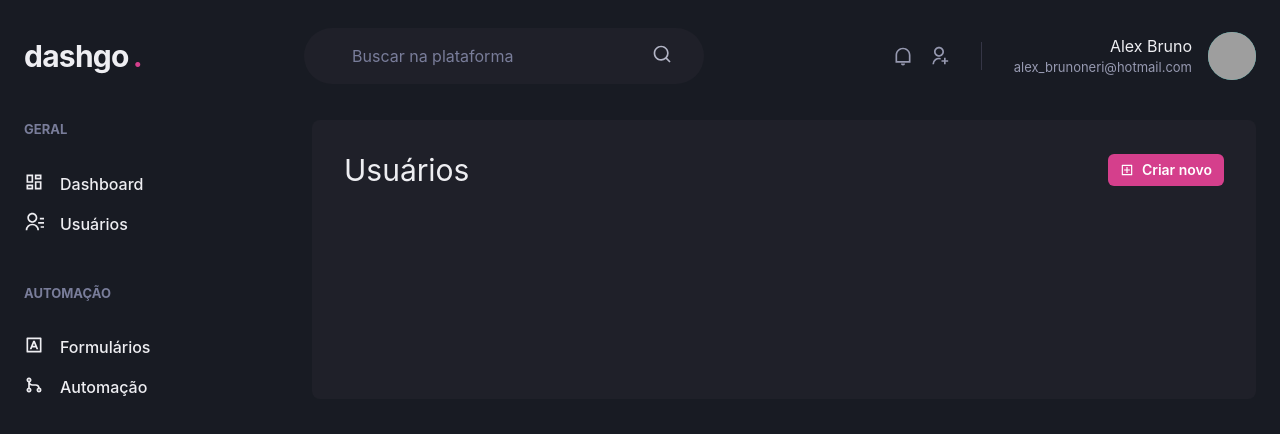
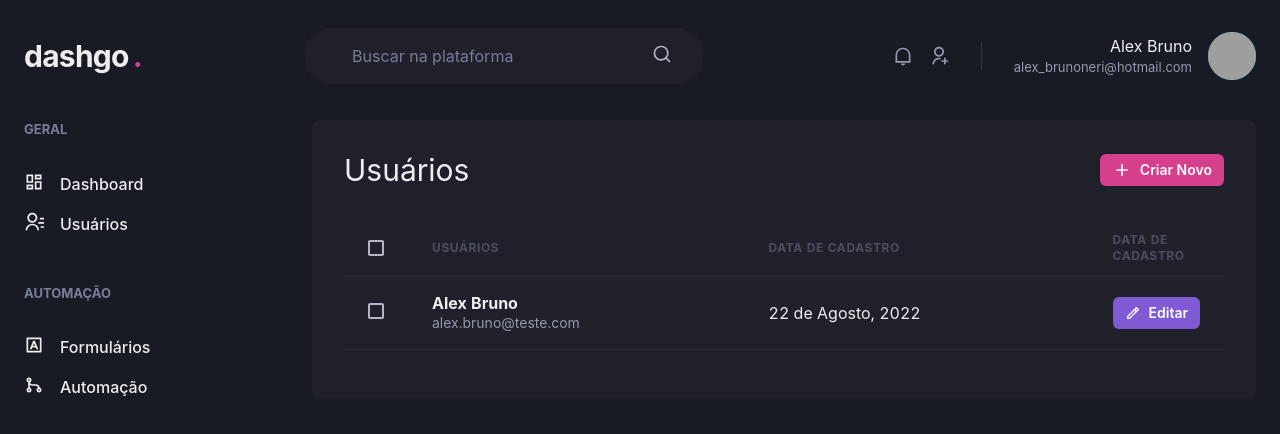
Before and after one commit to alexbruno10/dashgo, a Next.js app: page /users in a window 1280 px wide. Shown: the top 434 px of the page. Built offline with nearby package versions, Linux system fonts and the light colour scheme; grey boxes are pictures that could not be loaded.

Commit message:
Setting new configuration

```diff
--- a/src/pages/users/index.tsx
+++ b/src/pages/users/index.tsx
@@ -1,36 +1,105 @@
-import { Box, Button, Flex, Heading, Icon } from "@chakra-ui/react";
-import { RiAddBoxLine } from "react-icons/ri";
+import { useState } from 'react';
+import NextLink from 'next/link';
 
-import { Header } from '../../components/Header'
+import {
+  Box,
+  Button,
+  Checkbox,
+  Flex,
+  Heading,
+  Icon,
+  Table,
+  Tbody,
+  Td,
+  Th,
+  Thead,
+  Tr,
+  Text,
+  useBreakpointValue,
+  Spinner,
+  Link
+} from "@chakra-ui/react";
+
+import { RiAddLine, RiPencilLine } from "react-icons/ri";
+
+import { Header } from '../../components/Header';
 import { Sidebar } from "../../components/Sidebar";
 
+
 export default function UserList() {
+  const [page, setPage] = useState(1);
+  const isWideVersion = useBreakpointValue({
+    base: false,
+    lg: true,
+  });
+
   return (
-
     <Box>
       <Header />
 
-            <Flex w="100%" my="6" maxWidth={1400} mx="auto" px="6">
+      <Flex w="100%" my="6" maxWidth={1480} mx="auto" px="6">
         <Sidebar />
 
         <Box flex="1" borderRadius={8} bg="gray.800" p="8">
           <Flex mb="8" justify="space-between" align="center">
-                        <Heading size="lg" fontWeight="normal">Usuários</Heading>
+
+            <Heading size="lg" fontWeight="normal">
+              Usuários
+            </Heading>
 
               <Button
                 as="a"
                 size="sm"
                 fontSize="sm"
                 colorScheme="pink"
-                        leftIcon={<Icon as={RiAddBoxLine} />}
+                leftIcon={<Icon as={RiAddLine} fontSize="20" />}
               >
-                            Criar novo
+                Criar Novo
               </Button>
+
+          </Flex>
+
+          <Table colorScheme="whiteAlpha">
+            <Thead>
+                <Tr>
+                    <Th px="6" color="gray.300" width="8">
+                        <Checkbox colorScheme="pink" />
+                    </Th>
+                    <Th>Usuários</Th>
+                    <Th>Data de cadastro</Th>
+                    <Th w="8">Data de cadastro</Th>
+                </Tr>
+            </Thead>
+            <Tbody>
+                <Tr>
+                    <Td>
+                        <Checkbox colorScheme="pink" />
+                    </Td>
+                    <Td>
+                        <Box>
+                            <Text fontWeight="bold">Alex Bruno</Text>
+                            <Text fontSize="sm" color="gray.300">alex.bruno@teste.com</Text>
+                        </Box>
+                    </Td>
+                    <Td>22 de Agosto, 2022</Td>
+                    <Td>
+                        <Button
+                        as="a"
+                        size="sm"
+                        fontSize="sm"
+                        colorScheme="purple"
+                        leftIcon={<Icon as={RiPencilLine} fontSize="16"/>}
+                        >
+                            Editar
+                        </Button>
+                    </Td>
+                </Tr>
+            </Tbody>
+          </Table>
+
+
+        </Box>
       </Flex>
     </Box>
-            </Flex>
-
-        </Box>
-
-    );
+  )
 }
```
Lines whose indentation alone changed are shown as unchanged.
